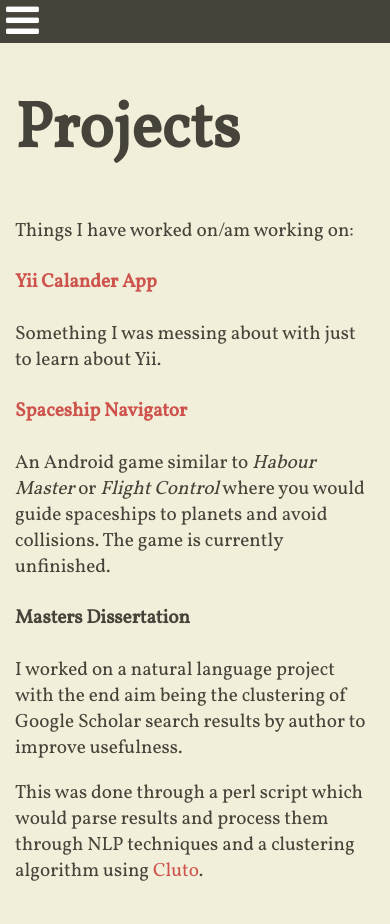
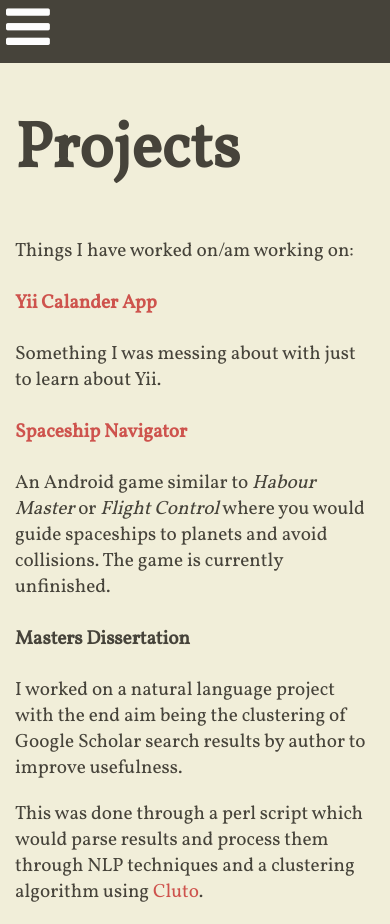
Before and after one commit to lewisp6/lewisp6.github.io, a Jekyll site: the page built from projects/index.html, in a window 390 px wide. Built offline with Jekyll 4.4.1, drawn with Linux system fonts in a browser that asks for light colours; nearby versions of some CDN libraries; before the commit the page ends 903 px from its top, so only the background shows below that.

Commit message:
sidebar mobile fixes

```diff
--- a/_sass/_sidebar.scss
+++ b/_sass/_sidebar.scss
@@ -13,6 +13,8 @@
       padding: 0;
       float: none;
       background-color: $text-color;
+      font-size: 1.6rem;
+      line-height: 2.9rem;
   }
 
   &__list {
@@ -20,6 +22,8 @@
 
     @media (max-width: 768px) {
       display: none;
+      padding: 0;
+      margin: 0;
     }
 
     &--visible {
@@ -30,6 +34,18 @@
   &__item {
     @media (max-width: 768px) {
       text-align: center;
+      border-bottom-style: solid;
+      border-width: 1px;
+      border-color: $button-color;
+    }
+  }
+
+  &__link {
+    @media (max-width: 786px) {
+      &:hover {
+        text-decoration: none;
+        color: $button-color;
+      }
     }
   }
 
```
